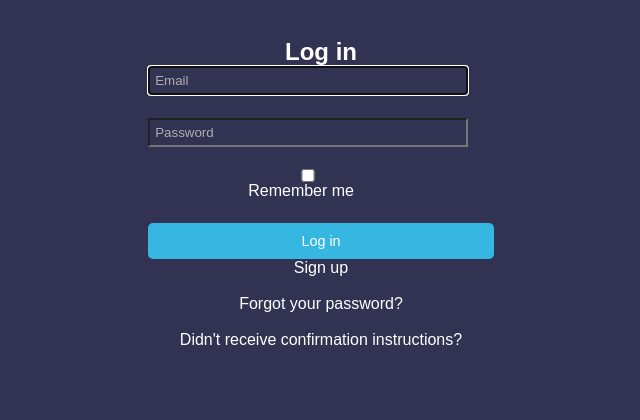
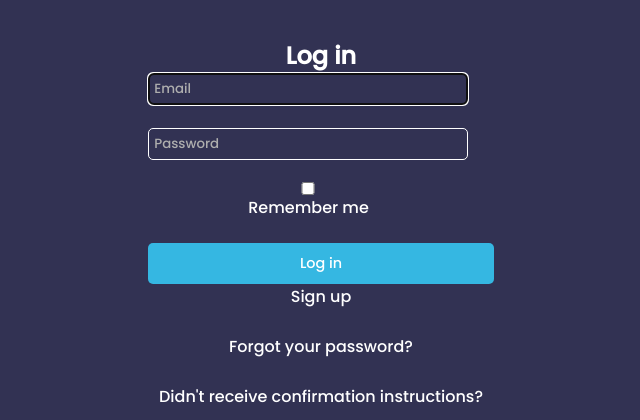
Before and after one commit to AmanWorku/Bloggers, a Rails app: page / in a window 1280 px wide. Shown: the top 420 px of the page, without its empty margins (319-959 px from the left). Run offline with Rails 7, Linux system fonts and the light colour scheme; parts of the project's set-up code (start-up, migrations or seed data) failed here and were passed over; some libraries are stand-ins or nearby versions.

Commit message:
Modify style

```diff
--- a/app/assets/stylesheets/application.css
+++ b/app/assets/stylesheets/application.css
@@ -1,3 +1,4 @@
+@import url('https://fonts.googleapis.com/css2?family=Lato:wght@400;900&family=Poppins:wght@100;500&display=swap');
 
 * {
   box-sizing: border-box;
@@ -145,7 +146,7 @@ hr {
 .comment-button {
   padding: 5px 10px;
   color: white;
-  border: 1px solid white;
+  border: 1px solid rgb(231, 225, 225);
   border-radius: 5px;
 }
 
@@ -172,7 +173,6 @@ hr {
   margin-left: 100px;
 }
 
-
 .devise-container input::placeholder {
   color: rgb(174, 174, 174);
 }
@@ -184,9 +184,10 @@ hr {
 .devise-container input {
   width: 24em;
   display: flex;
+  border: 1px solid white;
+  border-radius: 5px;
   padding: 5px;
 }
-
 
 .actions input {
   border-radius: 5px;
```
